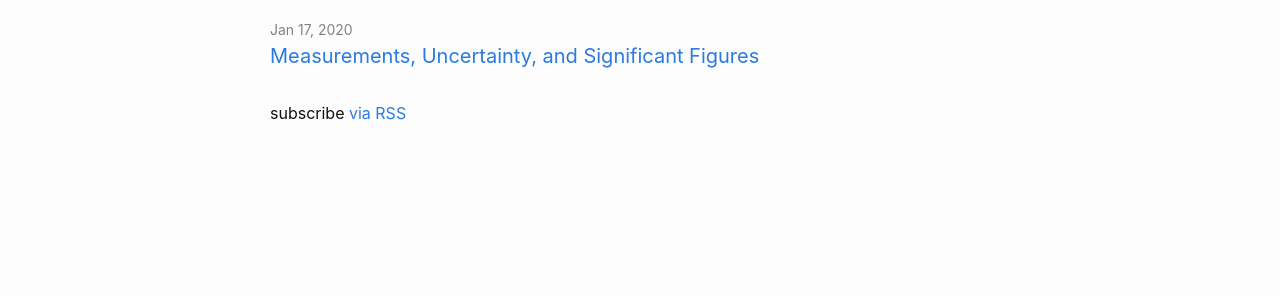
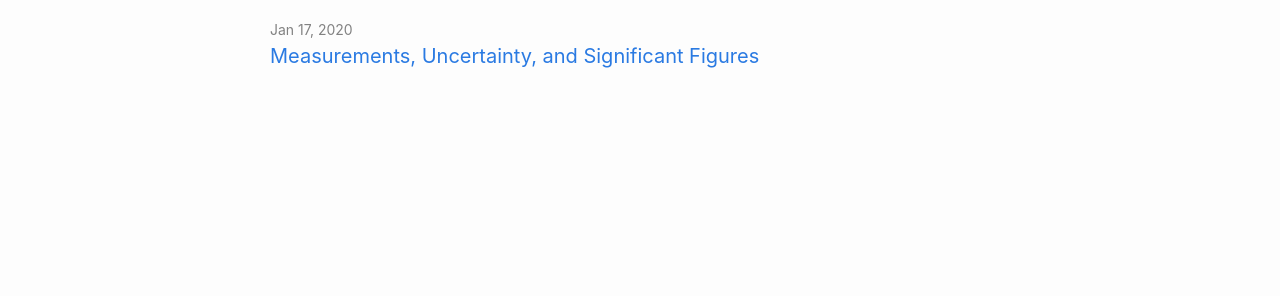
Before and after one commit to baguionini/University, a Jekyll site: the page built from topics/phys81/index.md, in a window 1280 px wide. Shown: the part 181-477 px from the top of the page. Built offline with Jekyll 4.4.1, drawn with Linux system fonts in a browser that asks for light colours.

Commit message:
Removed bottom

```diff
--- a/_layouts/home-comm10.html
+++ b/_layouts/home-comm10.html
@@ -30,7 +30,6 @@ layout: default
       {%- endfor -%}
     </ul>
 
-    <p class="rss-subscribe">subscribe <a href="{{ "/feed.xml" | relative_url }}">via RSS</a></p>
   {%- endif -%}
 
 </div>
--- a/_layouts/home-phys81.html
+++ b/_layouts/home-phys81.html
@@ -30,7 +30,6 @@ layout: default
       {%- endfor -%}
     </ul>
 
-    <p class="rss-subscribe">subscribe <a href="{{ "/feed.xml" | relative_url }}">via RSS</a></p>
   {%- endif -%}
 
 </div>
--- a/_layouts/home-sci11.html
+++ b/_layouts/home-sci11.html
@@ -30,7 +30,6 @@ layout: default
       {%- endfor -%}
     </ul>
 
-    <p class="rss-subscribe">subscribe <a href="{{ "/feed.xml" | relative_url }}">via RSS</a></p>
   {%- endif -%}
 
 </div>
```
